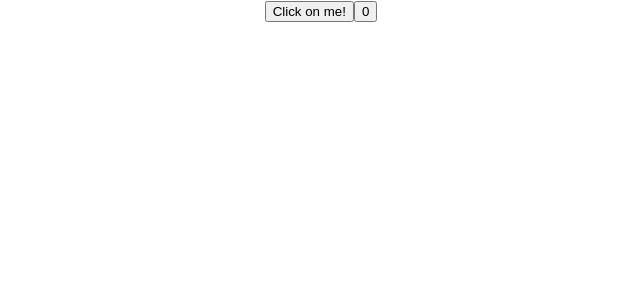
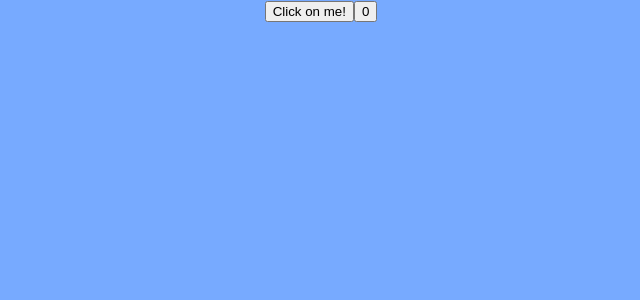
Before and after one commit to wajnurfes/react-pract, a React (Create React App) app: page / in a window 1280 px wide. Shown: the top 300 px of the page, without its empty margins (319-959 px from the left). Built offline with nearby package versions, Linux system fonts and the light colour scheme.

Commit message:
Style background

```diff
--- a/src/App.css
+++ b/src/App.css
@@ -1,5 +1,9 @@
 .App {
   text-align: center;
+  background-color: #77aaff;
+  width: auto;
+  height: 100%;
+  min-height: 100vh;
 }
 
 .App-logo {
```
